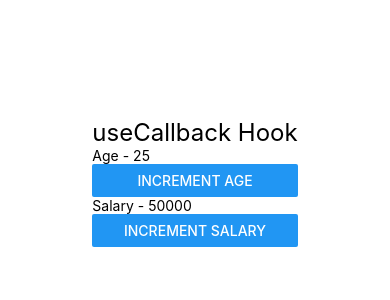
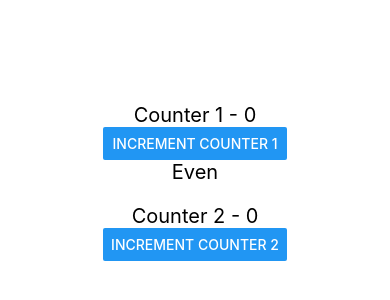
Before and after one commit to TanmayJain33/RNCounterApp, a React Native app: screen / in a window 390 px wide. Shown: the part 240-540 px from the top of the page. Built offline with nearby package versions, Linux system fonts and the light colour scheme.

Commit message:
Add useMemo() hook

```diff
--- a/App.js
+++ b/App.js
@@ -1,11 +1,11 @@
 import React from 'react';
 import {View} from 'react-native';
-import ParentComponent from './components/ParentComponent';
+import Counter from './Counter';
 
 export default function App() {
   return (
     <View style={{flex: 1, alignItems: 'center', justifyContent: 'center'}}>
-      <ParentComponent />
+      <Counter />
     </View>
   );
 }
--- /dev/null
+++ b/Counter.js
@@ -0,0 +1,40 @@
+import React, {useState, useMemo} from 'react';
+import {View, Button, Text} from 'react-native';
+
+export default function Counter() {
+  const [counterOne, setCounterOne] = useState(0);
+  const [counterTwo, setCounterTwo] = useState(0);
+
+  const incrementOne = () => {
+    setCounterOne(counterOne + 1);
+  };
+
+  const incrementTwo = () => {
+    setCounterTwo(counterTwo + 1);
+  };
+
+  const isEven = useMemo(() => {
+    let i = 0;
+    while (i < 2000000000) {
+      i++;
+    }
+    return counterOne % 2 == 0;
+  }, [counterOne]);
+
+  return (
+    <View>
+      <Text style={{fontSize: 20, textAlign: 'center'}}>
+        Counter 1 - {counterOne}
+      </Text>
+      <Button title="Increment Counter 1" onPress={incrementOne} />
+      <Text style={{fontSize: 20, textAlign: 'center'}}>
+        {isEven ? 'Even' : 'Odd'}
+      </Text>
+      <View style={{margin: 10}} />
+      <Text style={{fontSize: 20, textAlign: 'center'}}>
+        Counter 2 - {counterTwo}
+      </Text>
+      <Button title="Increment Counter 2" onPress={incrementTwo} />
+    </View>
+  );
+}
--- a/components/CommonButton.js
+++ /dev/null
@@ -1,13 +0,0 @@
-import React from 'react';
-import {Button} from 'react-native';
-
-function CommonButton({handleClick, children, title}) {
-  console.log('Rendering button - ', title);
-  return (
-    <Button onPress={handleClick} title={title}>
-      {children}
-    </Button>
-  );
-}
-
-export default React.memo(CommonButton);
--- a/components/Count.js
+++ /dev/null
@@ -1,15 +0,0 @@
-import React from 'react';
-import {View, Text} from 'react-native';
-
-function Count({text, count}) {
-  console.log(`Rendering ${text}`);
-  return (
-    <View>
-      <Text>
-        {text} - {count}
-      </Text>
-    </View>
-  );
-}
-
-export default React.memo(Count);
--- a/components/ParentComponent.js
+++ /dev/null
@@ -1,28 +0,0 @@
-import React, {useState, useCallback} from 'react';
-import {View} from 'react-native';
-import Title from './Title';
-import Button from './CommonButton';
-import Count from './Count';
-
-export default function ParentComponent() {
-  const [age, setAge] = useState(25);
-  const [salary, setSalary] = useState(50000);
-
-  const incrementAge = useCallback(() => {
-    setAge(age + 1);
-  }, [age]);
-
-  const incrementSalary = useCallback(() => {
-    setSalary(salary + 1000);
-  }, [salary]);
-
-  return (
-    <View>
-      <Title />
-      <Count text="Age" count={age} />
-      <Button title="Increment Age" handleClick={incrementAge} />
-      <Count text="Salary" count={salary} />
-      <Button title="Increment Salary" handleClick={incrementSalary} />
-    </View>
-  );
-}
--- a/components/Title.js
+++ /dev/null
@@ -1,9 +0,0 @@
-import React from 'react';
-import {Text} from 'react-native';
-
-function Title() {
-  console.log('Rendering Title');
-  return <Text style={{fontSize: 24}}>useCallback Hook</Text>;
-}
-
-export default React.memo(Title);
```
